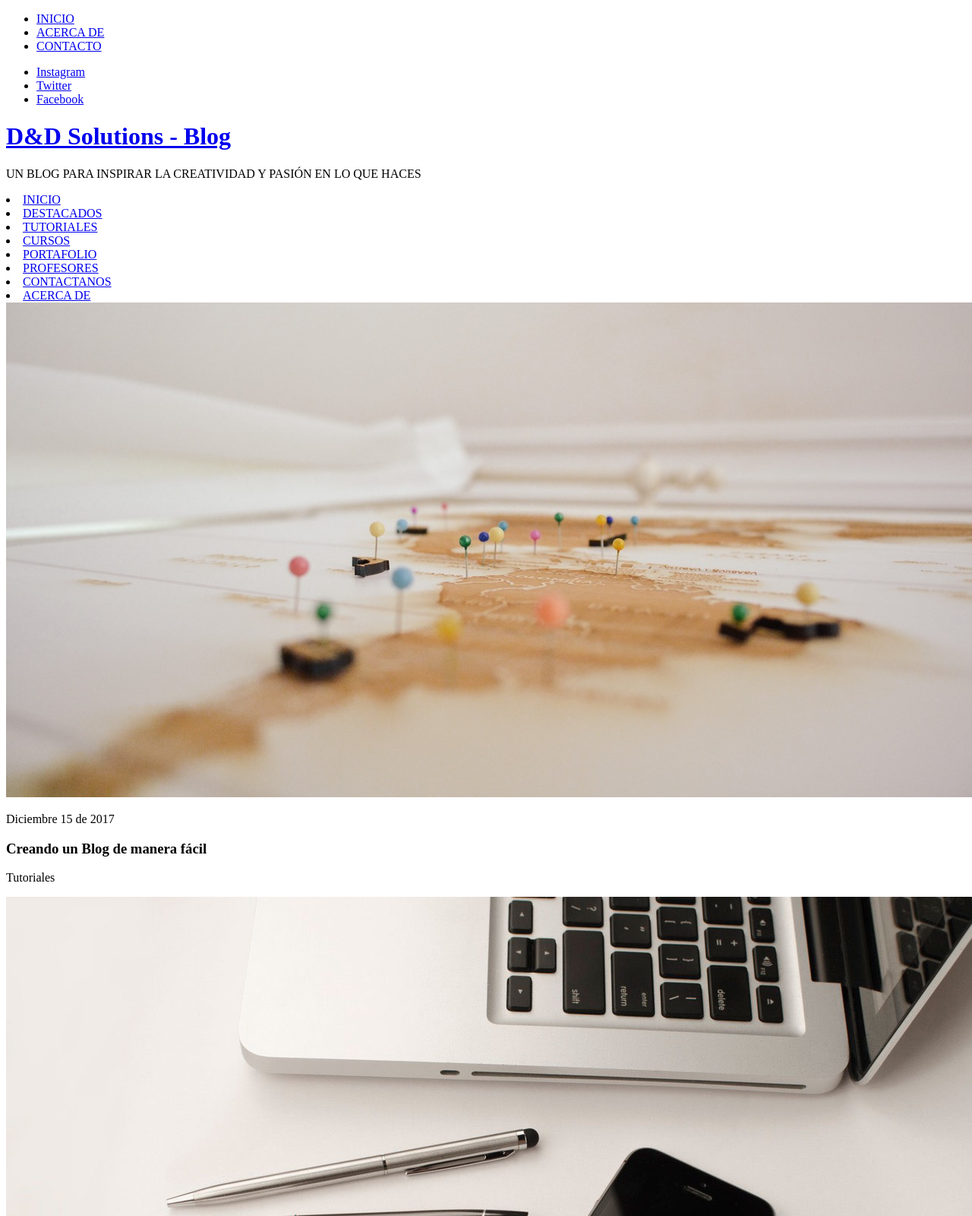
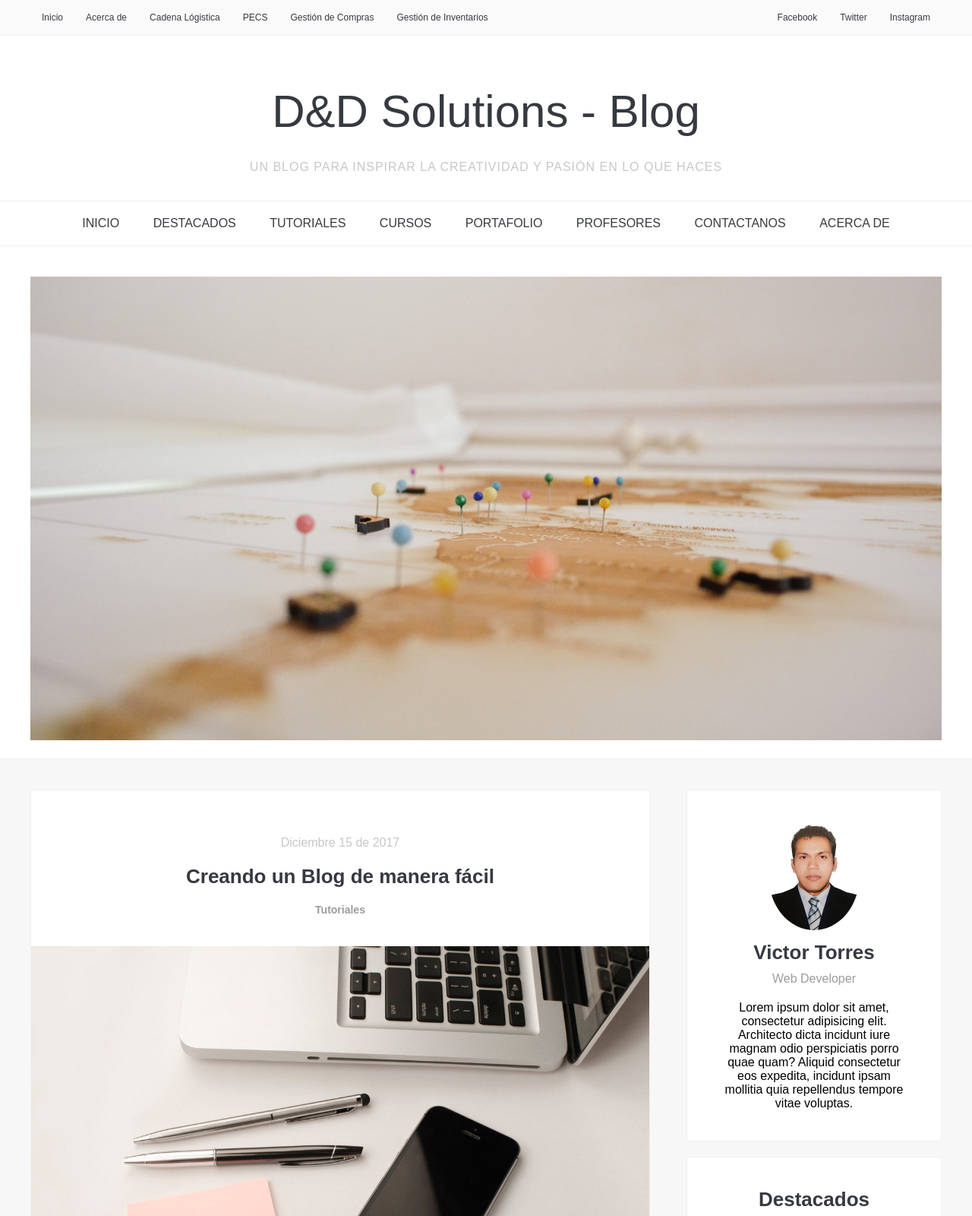
Before and after one commit to vtorresm/LondaPeru, a plain HTML site: page index.html in a window 1280 px wide. Shown: the top 1600 px of the page at 76% size. Drawn offline with Linux system fonts and the light colour scheme.

Commit message:
Agregando estilos a la página

```diff
--- a/css/style.css
+++ b/css/style.css
@@ -0,0 +1,311 @@
+/*ESTILOS GENERALES*/
+
+*{
+    margin: 0;
+    padding: 0;
+    -webkit-box-sizing: border-box;
+    -moz-box-sizing: border-box;
+    box-sizing: border-box;
+  }
+
+  body{
+    font-family: sans-serif;
+  }
+
+  .container{
+    width: 1200px;
+    margin: 0 auto;
+  }
+
+  /*HEADER*/
+
+  .header .top-header{
+    padding: 6px 0;
+    font-size: 12px;
+    border-bottom: 1px solid #f0f0f0;
+    background: #fafafa;
+    overflow: hidden;
+  }
+
+  .header .top-header .container .top-menu{
+    float: left;
+  }
+
+  .header .top-header .container .top-menu ul{
+    list-style: none;
+  }
+
+  .header .top-header .container .top-menu ul li{
+    float: left;
+  }
+
+  .header .top-header .container .top-menu ul li a{
+    text-decoration: none;
+    color: #363940;
+    padding: 10px 15px;
+    display: inline-block;
+  }
+
+  .header .top-header .container .top-menu ul li a:hover{
+    color: #8b919c;
+  }
+
+  .header .top-header .container .top-redes{
+    float: right;
+  }
+
+  .header .top-header .container .top-redes ul{
+    list-style: none;
+  }
+
+  .header .top-header .container .top-redes ul li{
+    float: right;
+  }
+
+  .header .top-header .container .top-redes ul li a{
+    text-decoration: none;
+    color: #363940;
+    padding: 10px 15px;
+    display: inline-block;
+  }
+
+  .header .top-header .container .top-redes ul li a:hover{
+    color: #8b919c;
+  }
+
+  .titulo-blog{
+    margin: 35px 0;
+    text-align: center;
+  }
+
+  .titulo-blog .container h1 a{
+    text-decoration: none;
+    color: #363940;
+    font-size: 60px;
+    display: inline-block;
+    padding: 30px 0;
+    font-weight: 300;
+  }
+
+  .titulo-blog .container h1 a:hover{
+    color: #8b919c;
+  }
+
+  .titulo-blog .container .subtitulo{
+    font-size: 16px;
+    letter-spacing: 1px;
+    color: #c7c7c7;
+  }
+
+  .menu-principal{
+    margin-bottom: 40px;
+    border-top: 1px solid #f0f0f0;
+    border-bottom: 1px solid #f0f0f0;
+    text-align: center;
+    padding: 10px 0;
+  }
+
+  .menu-principal .container ul{
+    list-style: none;
+    display: inline-block;
+    margin: 0 auto;
+  }
+
+  .menu-principal .container ul li{
+    display: inline-block;
+  }
+
+  .menu-principal .container ul li a{
+    display: inline-block;
+    padding: 10px 20px;
+    text-decoration: none;
+    color: #363940;
+  }
+
+  .menu-principal .container ul li a:hover{
+    color: #8b919c;
+  }
+
+  /*MAIN*/
+
+  /*Banner*/
+
+  .main .banner{
+    padding-bottom: 20px;
+    border-bottom: 1px solid #f0f0f0;
+  }
+
+  .main .banner .container .banner-principal{
+    width: 100%;
+  }
+
+  .main .banner .container .banner-principal img{
+    width: 100%;
+  }
+
+  /*Blog*/
+
+  .blog{
+    background: #f7f7f7;
+    padding: 40px 0;
+  }
+
+  .blog .container{
+    overflow: hidden;
+  }
+
+  /*Articulos blog*/
+
+  .blog .container .articulos-blog{
+    float: left;
+    width: 68%;
+  }
+
+  .blog .container .articulos-blog .articulo{
+    background: #fff;
+    padding: 60px 0;
+    border: 1px solid #f0f0f0;
+    margin-bottom: 20px;
+  }
+
+  .blog .container .articulos-blog .articulo .fecha-articulo{
+    color: #c7c7c7;
+    font-size: 16px;
+    text-align: center;
+    margin-bottom: 20px;
+  }
+
+  .blog .container .articulos-blog .articulo .titulo-articulo{
+    color: #363940;
+    font-size: 26px;
+    text-align: center;
+    margin-bottom: 20px;
+  }
+
+  .blog .container .articulos-blog .articulo .categoria-articulo{
+    color: #9c9c9c;
+    font-size: 14px;
+    font-weight: bold;
+    text-align: center;
+    margin-bottom: 40px;
+  }
+
+  .blog .container .articulos-blog .articulo img{
+    width: 100%;
+    margin-bottom: 20px;
+  }
+
+  .blog .container .articulos-blog .articulo .texto-articulo{
+    padding: 0 20px;
+    text-align: justify;
+  }
+
+  .blog .container .articulos-blog .articulo .texto-articulo p{
+    margin-bottom: 20px;
+    color: #363940;
+  }
+
+  .blog .container .articulos-blog .articulo .boton{
+    text-align: center;
+  }
+
+
+  .blog .container .articulos-blog .articulo .boton a{
+    text-decoration: none;
+    display: inline-block;
+    padding: 15px 20px;
+    background: none;
+    border: 1px solid #bababa;
+    font-size: 14px;
+    color: #7d7d7d;
+  }
+
+  .blog .container .articulos-blog .articulo .boton a:hover{
+    background: #7d7d7d;
+    color: #fff;
+  }
+
+  /*ASIDE*/
+  .aside{
+    float: right;
+    width: 28%;
+  }
+
+  .aside .widget{
+    background: #fff;
+    padding: 40px;
+    margin-bottom: 20px;
+    border: 1px solid #f0f0f0;
+  }
+
+  .aside .widget .autor-widget .foto-autor{
+    text-align: center;
+    margin-bottom: 10px;
+  }
+
+  .aside .widget .autor-widget .foto-autor img{
+    width: 120px;
+    border-radius: 50%;
+  }
+
+  .aside .widget .autor-widget .datos-autor{
+    text-align: center;
+  }
+
+  .aside .widget .autor-widget .datos-autor .nombre{
+    color: #363940;
+    font-size: 26px;
+    margin-bottom: 10px;
+  }
+
+  .aside .widget .autor-widget .datos-autor .profesion{
+    color: #9c9c9c;
+    font-size: 16px;
+    margin-bottom: 20px;
+  }
+
+  .aside .widget .autor-widget .datos-autor .info{
+    color: #363940;
+    font-size: 16px;
+    margin-bottom: 10px;
+  }
+
+  .aside .widget .destacados-widget{
+    text-align: center;
+  }
+
+  .aside .widget .destacados-widget .titulo-destacados{
+    color: #363940;
+    font-size: 26px;
+    margin-bottom: 20px;
+  }
+
+  .aside .widget .destacados-widget ul{
+    list-style: none;
+    text-align: left;
+    border-top: 1px solid #f0f0f0;
+  }
+
+  .aside .widget .destacados-widget ul li a{
+    color: #363940;
+    font-size: 16px;
+    display: block;
+    padding: 20px 0;
+    border-bottom: 1px solid #f0f0f0;
+    text-decoration: none;
+  }
+
+  .aside .widget .destacados-widget ul li a:hover{
+    text-decoration: underline;
+    color: #8b919c;
+  }
+
+  /*Footer*/
+
+  .footer{
+    background: #fff;
+    padding: 40px;
+    border: 1px solid #f0f0f0;
+    text-align: center;
+    color: #9c9c9c;
+  }
--- a/index.html
+++ b/index.html
@@ -12,9 +12,12 @@
             <div class="container">
                 <div class="top-menu">
                     <ul>
-                        <li><a href="#">INICIO</a></li>
-                        <li><a href="#">ACERCA DE</a></li>
-                        <li><a href="#">CONTACTO</a></li>
+                        <li><a href="#">Inicio</a></li>
+                        <li><a href="#">Acerca de</a></li>
+                        <li><a href="#">Cadena Lógistica</a></li>
+                        <li><a href="#">PECS</a></li>
+                        <li><a href="#">Gestión de Compras</a></li>
+                        <li><a href="#">Gestión de Inventarios</a></li>
                     </ul>
                 </div>
 
@@ -37,6 +40,7 @@
 
         <div class="menu-principal">
             <div class="container">
+                <ul>
                     <li><a href="#">INICIO</a></li>
                     <li><a href="#">DESTACADOS</a></li>
                     <li><a href="#">TUTORIALES</a></li>
@@ -45,6 +49,7 @@
                     <li><a href="#">PROFESORES</a></li>
                     <li><a href="#">CONTACTANOS</a></li>
                     <li><a href="#">ACERCA DE</a></li>
+                </ul>
             </div>
         </div>
     </div>
```
Lines whose indentation alone changed are shown as unchanged.
